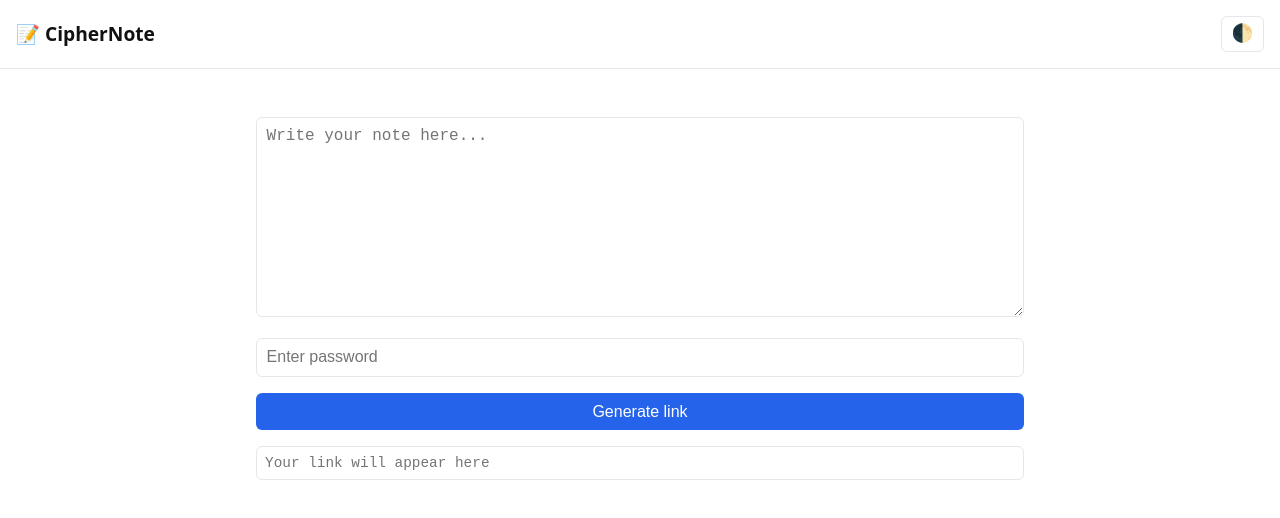
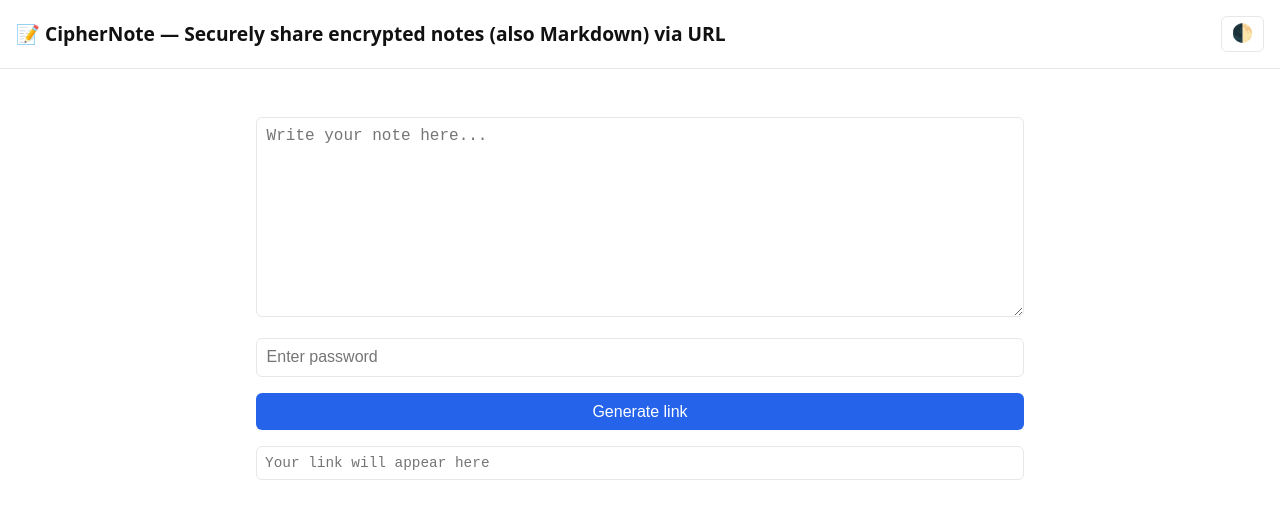
Before and after one commit to MasutaK/ciphernote, a plain HTML site: page index.html in a window 1280 px wide. Drawn offline with nearby package versions, Linux system fonts and the light colour scheme.

Commit message:
Update index.html

```diff
--- a/index.html
+++ b/index.html
@@ -10,7 +10,7 @@
 
   <!-- HEADER -->
   <header>
-    <h1>📝 CipherNote</h1>
+    <h1>📝 CipherNote — Securely share encrypted notes (also Markdown) via URL</h1>
     <button id="themeToggle" class="icon-button">🌓</button>
   </header>
 
```
